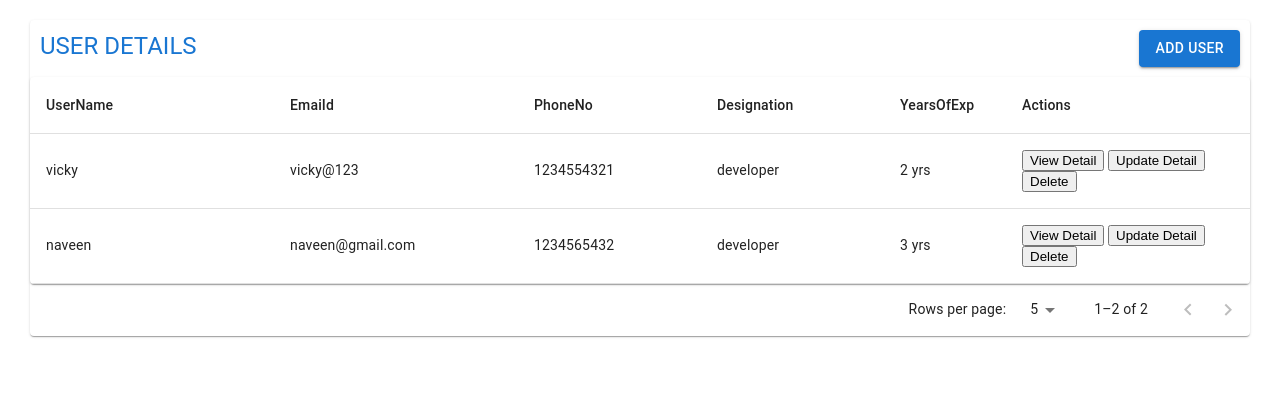
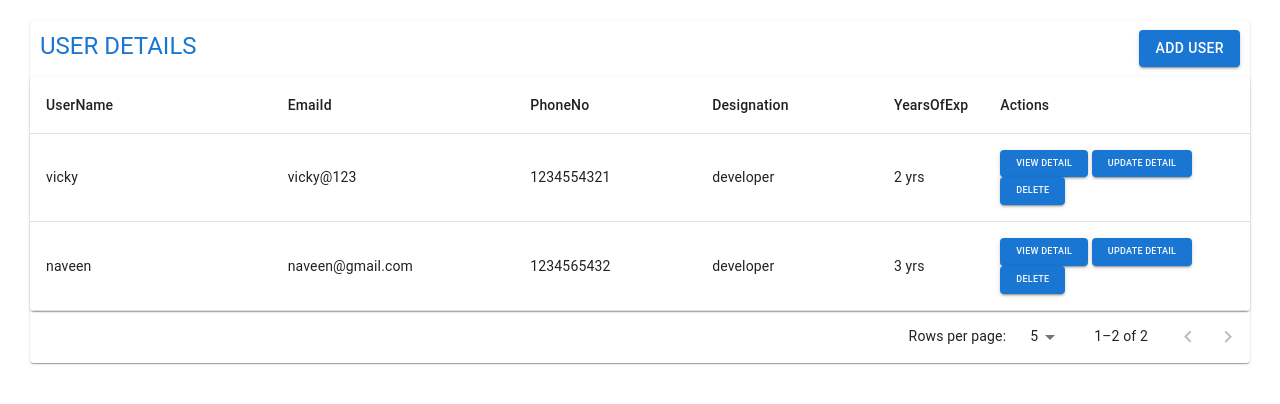
Before and after one commit to Vignesh14-06/ApiMethods, a React (Create React App) app: page / in a window 1280 px wide. Shown: the top 404 px of the page. Built offline with nearby package versions, Linux system fonts and the light colour scheme; data requests are answered from the project's data file.

Commit message:
small ui changes

```diff
--- a/src/Components/Table/TableComponent.js
+++ b/src/Components/Table/TableComponent.js
@@ -6,6 +6,7 @@ import TableContainer from "@mui/material/TableContainer";
 import TableHead from "@mui/material/TableHead";
 import TableRow from "@mui/material/TableRow";
 import Paper from "@mui/material/Paper";
+import Button from "@mui/material/Button";
 
 const TableComponent = ({ rows, data, viewDetail,page,rowsPerPage,updateDetail,deleteDetail }) => {
   return (
@@ -32,7 +33,7 @@ const TableComponent = ({ rows, data, viewDetail,page,rowsPerPage,updateDetail,d
               <TableCell width={headCell.width}>
                 {`${headCell.yearsOfExp} yrs`}
               </TableCell>
-                <TableCell width={headCell.width}><button onClick={()=>{viewDetail(headCell.id)}}>View Detail</button> <button onClick={()=>updateDetail(headCell.id)}>Update Detail</button> <button onClick={()=>deleteDetail(headCell.id)}>Delete</button></TableCell>
+                <TableCell width={headCell.width}><Button variant="contained" style={{fontSize:"9px"}} onClick={()=>{viewDetail(headCell.id)}}>View Detail</Button> <Button style={{fontSize:"9px"}} variant="contained" onClick={()=>updateDetail(headCell.id)}>Update Detail</Button> <Button style={{fontSize:"9px"}} variant="contained" onClick={()=>deleteDetail(headCell.id)}>Delete</Button></TableCell>
             </TableRow>
           ))}
         </TableBody>
--- a/src/MainPage.js
+++ b/src/MainPage.js
@@ -103,7 +103,7 @@ const MainPage = () => {
       numeric: true,
       disablePadding: false,
       label: "YearsOfExp",
-      width: "10%",
+      width: "8%",
     },
     {
       id: "actions",
```
